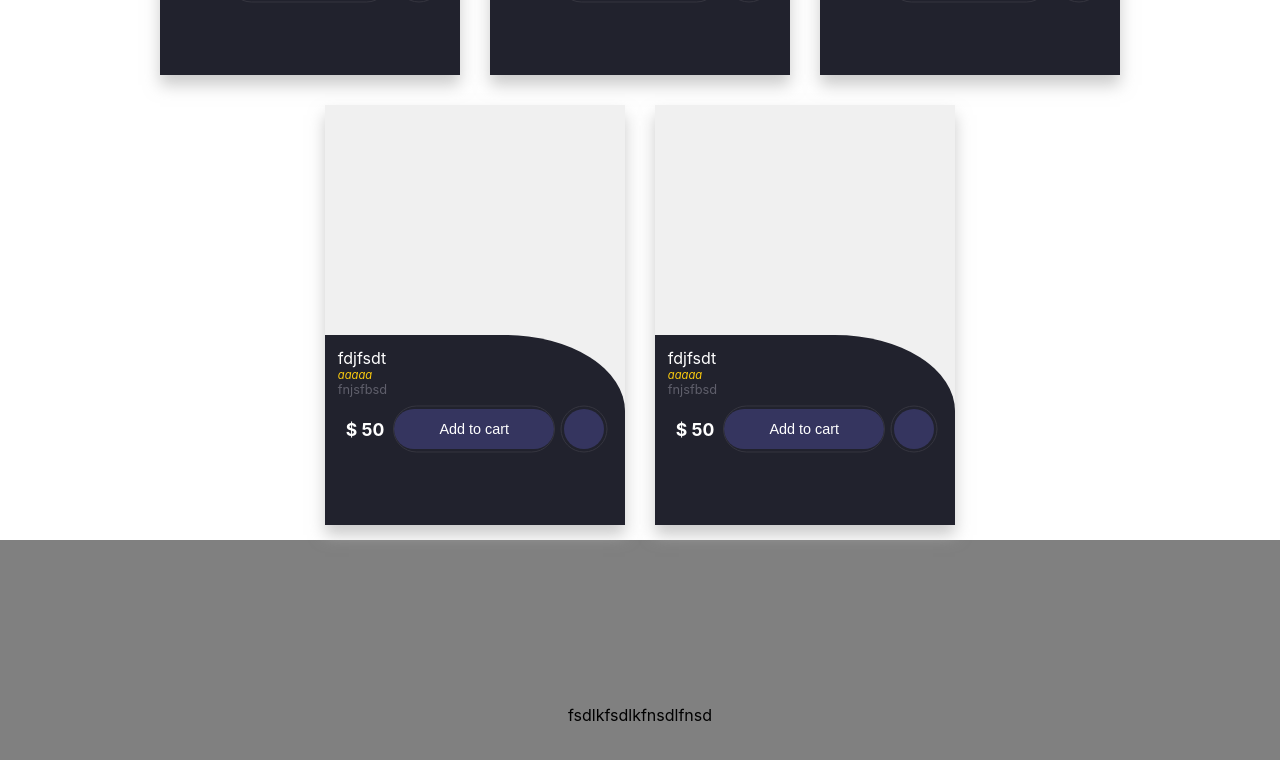
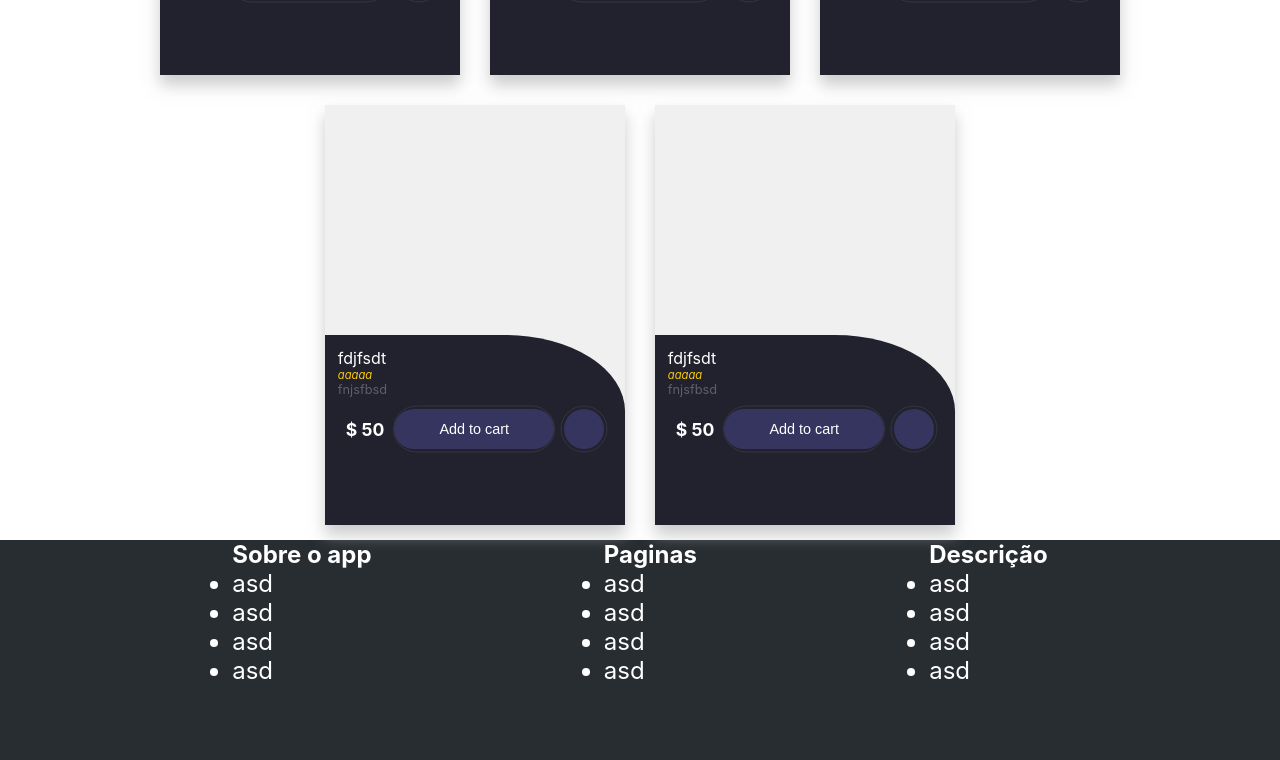
Before and after one commit to GabrielPelosi/react-commerce, a React (Create React App) app: page / in a window 1280 px wide. Shown: the part 1162-1922 px from the top of the page. Built offline with nearby package versions, Linux system fonts and the light colour scheme.

Commit message:
footer styles changes

```diff
--- a/src/components/Footer/Footer.scss
+++ b/src/components/Footer/Footer.scss
@@ -1,8 +1,11 @@
 .footer{
     display: flex;
-    justify-content: center;
-    align-items: center;
+    justify-content: space-evenly;
+
     height: 350px;
     width: 100%;
-    background-color:gray;
+    background-color:#282d32;
+    color: #fff;
+    font-size: 1.5em;
+
 }
--- a/src/components/Footer/Footer.tsx
+++ b/src/components/Footer/Footer.tsx
@@ -5,11 +5,32 @@ const Footer = () => {
     return (
         <>
             <footer className="footer">
-                <div className="container">
-                    fsdlkfsdlk
+                <div className="text1">
+                    <h4>Sobre o app</h4>
+                    <ul>
+                        <li>asd</li>
+                        <li>asd</li>
+                        <li>asd</li>
+                        <li>asd</li>
+                    </ul>
                 </div>
-                <div className="container-items">
-                    fnsdlfnsd
+                <div className="text2">
+                    <h4>Paginas </h4>
+                    <ul>
+                        <li>asd</li>
+                        <li>asd</li>
+                        <li>asd</li>
+                        <li>asd</li>
+                    </ul>
+                </div>
+                <div className="text3">
+                    <h4>Descrição </h4>
+                    <ul>
+                        <li>asd</li>
+                        <li>asd</li>
+                        <li>asd</li>
+                        <li>asd</li>
+                    </ul>
                 </div>
             </footer>
         </>
```
